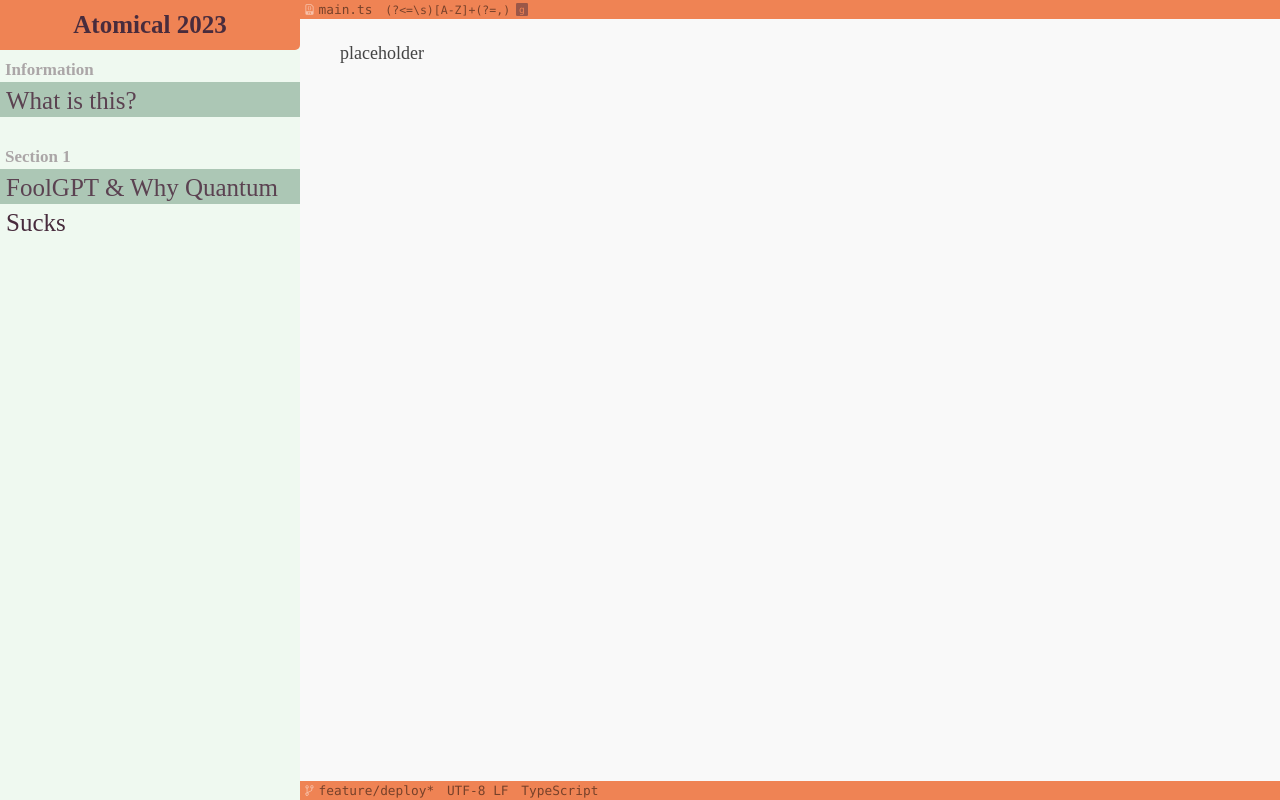
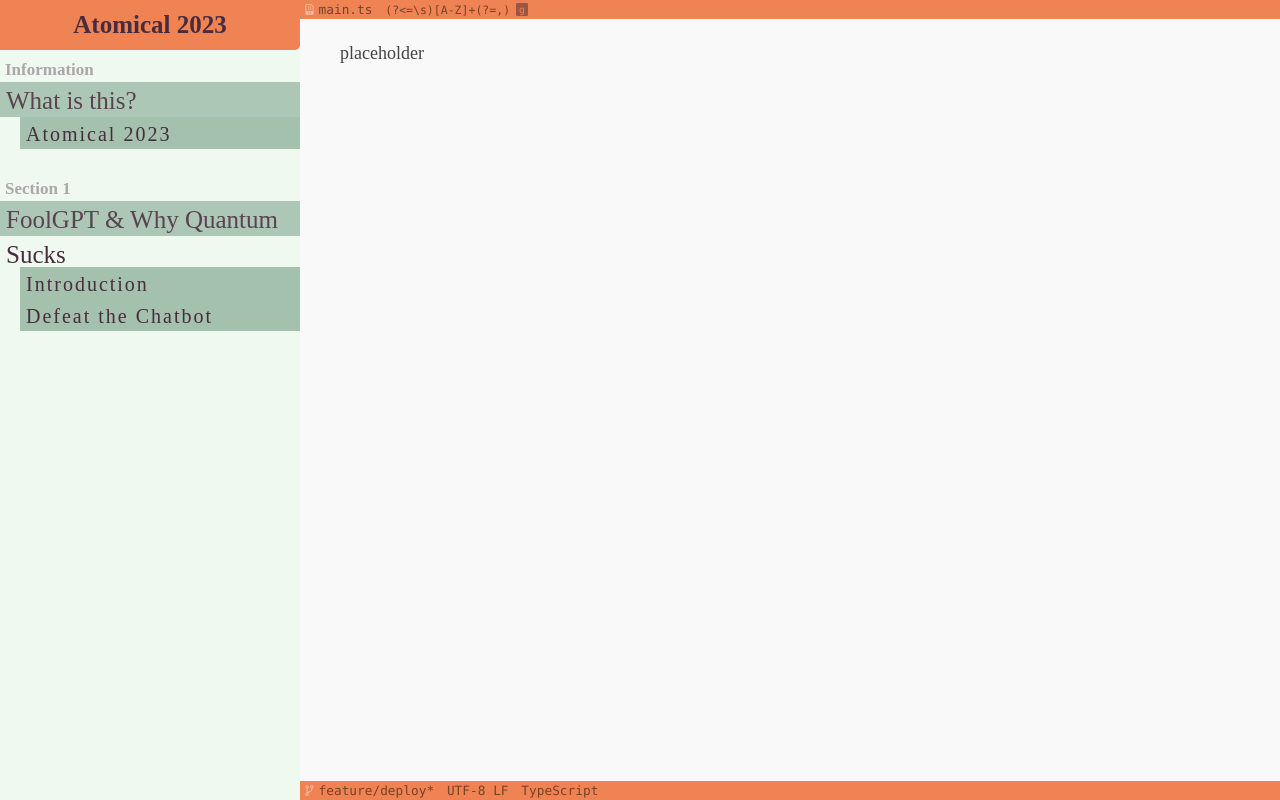
Before and after one commit to lancylot2004/AtomicWeb, a Next.js app: page /home in a window 1280 px wide. Built offline with nearby package versions, Linux system fonts and the light colour scheme.

Commit message:
Added `Link`s.

```diff
--- a/src/components/Sidebar.tsx
+++ b/src/components/Sidebar.tsx
@@ -8,9 +8,9 @@ export default function Sidebar() {
   const handleButtonClick = (type: number, title: string) => {
     // Type: 0 --> Subsection, 1 --> Link
     if (type == 0) {
-
+      // Do something when a subsection is clicked
     } else if (type == 1) {
-
+      // Do something when a link is clicked
     }
   };
 
@@ -23,13 +23,29 @@ export default function Sidebar() {
             <div className={styles.sectionHeader}>{section.title}</div>
             <div className={styles.buttonSection}>
               {section.children.map((child, buttonIndex) => (
-                <button
-                  key={buttonIndex}
-                  className={styles.sectionButton}
-                  onClick={() => handleButtonClick(0, child.title)}
-                >
-                  {child.title}
-                </button>
+                <div key={buttonIndex}>
+                  <button
+                    className={`${styles.sectionButton} ${
+                      activeSection === buttonIndex && styles.activeButton
+                    }`}
+                    onClick={() => handleButtonClick(0, child.title)}
+                  >
+                    {child.title}
+                  </button>
+                  {activeSection === buttonIndex && (
+                    <div className={styles.subButtons}>
+                      {child.children.map((subsection, subIndex) => (
+                        <button
+                          key={subIndex}
+                          className={styles.subButton}
+                          onClick={() => handleButtonClick(1, subsection.title)}
+                        >
+                          {subsection.title}
+                        </button>
+                      ))}
+                    </div>
+                  )}
+                </div>
               ))}
             </div>
           </div>
--- a/src/styles/sidebar.module.css
+++ b/src/styles/sidebar.module.css
@@ -74,11 +74,10 @@
   left: 0;
   width: 100%;
   height: 100%;
-  z-index: 1;
   opacity: 0;
   transition: all 0.3s;
-  border-top-width: 1px;
-  border-bottom-width: 1px;
+  border-top-width: 2px;
+  border-bottom-width: 2px;
   border-top-style: solid;
   border-bottom-style: solid;
   border-top-color: var(--accent);
@@ -108,6 +107,43 @@
   transform: scale(0.1, 1);
 }
 
+.subButton {
+  display: block;
+  margin-left: 20px;
+  width: 100%;
+  height: 32px;
+  line-height: 32px;
+  font-size: 20px;
+  text-align: left;
+  color: var(--content);
+  background-color: var(--primary);
+  border: none;
+  letter-spacing: 2px;
+  position: relative;
+  transition: all .35s;
+  font-family: 'LiveOverfont';
+}
+
+.subButton:after{
+  position: absolute;
+  content: "";
+  top: 0;
+  left: 0;
+  width: 0;
+  height: 100%;
+  background: var(--accent);
+  opacity: 0.5;
+  transition: all .35s;
+}
+
+.subButton:hover{
+  color: invert(var(--primary));
+}
+
+.subButton:hover:after{
+  width: 100%;
+}
+
 .scrollableMenu {
   margin-top: auto;
 }
```
